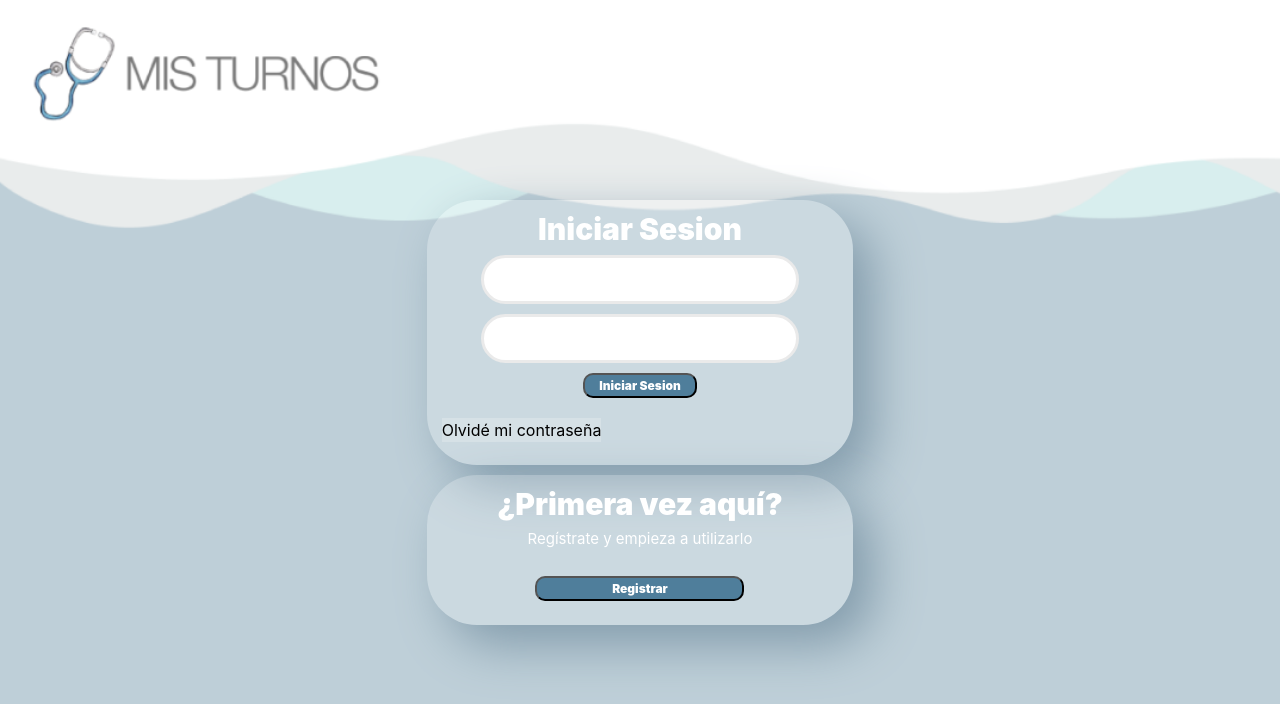
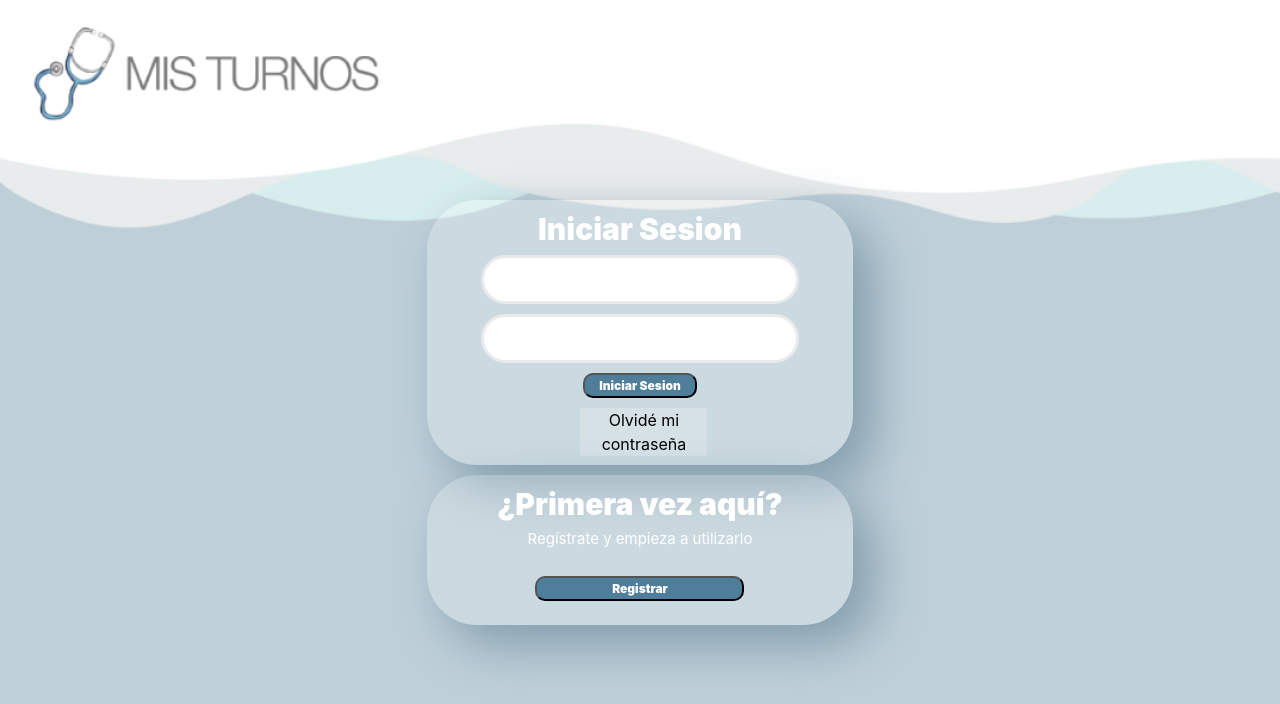
Before and after one commit to vperalta19/mis-turnos, a React (Create React App) app: page / in a window 1280 px wide. Shown: the top 704 px of the page. Built offline with nearby package versions, Linux system fonts and the light colour scheme.

Commit message:
En desarrollo - Inicio de Sesion y Registro

```diff
--- a/src/assets/css/InicioSesion.css
+++ b/src/assets/css/InicioSesion.css
@@ -77,10 +77,11 @@
 }
 
 .fondoLogSign .contenedor .login .recovery{
-    margin-top: 10px;
+
     background-color: inherit;
     border: none;
-    text-align: center;
+    margin-left: 35%;
+    margin-right: 33%;
 }
 
 /*---------------------------------------------inicio contenedor de Sign Up---------------------------------------------*/
@@ -94,7 +95,7 @@
     box-shadow:20px 20px 50px #839cac;
 }
 
-.contenedor .fil2 #titleSignup{
+.contenedor .fil2 .titleSignup{
     margin-top: 12px;
     text-align: center;
     font-style: normal;
@@ -104,7 +105,7 @@
     color: #FFFFFF;
 }
 
-.contenedor .fil2 #textSignup{
+.contenedor .fil2 .textSignup{
     margin-top: 5px;
     font-style: normal;
     font-weight: normal;
--- a/src/pages/InicioSesion.js
+++ b/src/pages/InicioSesion.js
@@ -24,8 +24,8 @@ function InicioSesion() {
                     <div className = "col-lg-4 col-md-3 col-1">
                     </div>
                     <div className="col-lg-4 col-10 col-md-6 signup">
-                        <h1 id="titleSignup">¿Primera vez aquí?</h1>
-                        <p id="textSignup">Regístrate y empieza a utilizarlo</p>
+                        <h1 id="titleSignup" className="titleSignup">¿Primera vez aquí?</h1>
+                        <p id="textSignup" className="textSignup">Regístrate y empieza a utilizarlo</p>
                         <button type="button" className="buttonSignUp">Registrar</button>
                     </div>
                 </div>
```
